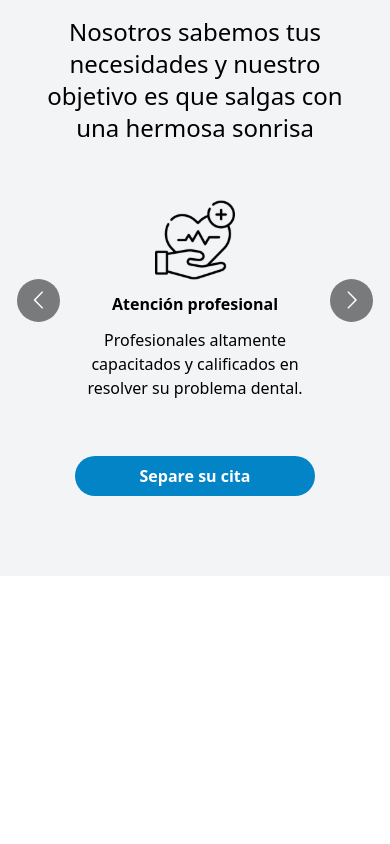
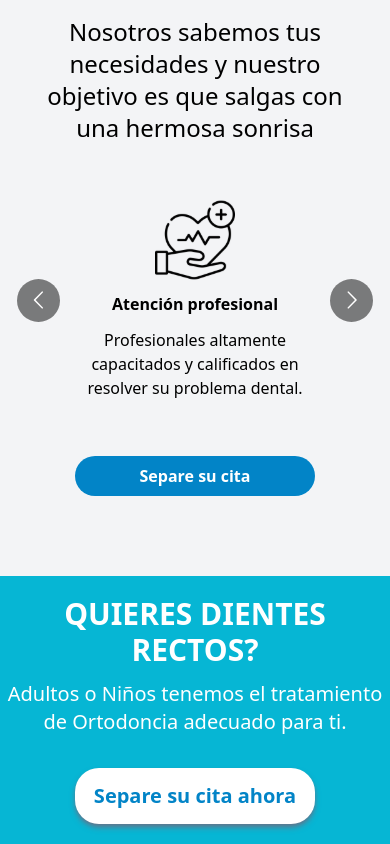
Before and after one commit to No-Country/C10-52-m-reactchallenge-agregar-back, a React (Vite) app: page / in a window 390 px wide. Shown: the part 787-1631 px from the top of the page. Before the commit the page ends 1363 px from the top, so only its background shows below. Built offline with nearby package versions, Linux system fonts and the light colour scheme.

Commit message:
complete banner cite

```diff
--- a/src/App.jsx
+++ b/src/App.jsx
@@ -1,5 +1,4 @@
 import './App.css'
-import Navbar from './components/Navbar/Navbar'
 import OurServices from './components/OurServices/OurServices'
 import WhyChooseUs from './components/WhyChooseUs/WhyChooseUs'
 
@@ -7,7 +6,6 @@ function App() {
 
   return (
     <>
-      <Navbar />
       <OurServices />
       <WhyChooseUs />
     </>
--- a/src/components/Navbar/Navbar.jsx
+++ /dev/null
@@ -1,15 +0,0 @@
-import React from 'react'
-
-const Navbar = () => {
-  return (
-    <>
-       <header>
-        <nav>
-
-        </nav>
-       </header>
-    </>
-  )
-}
-
-export default Navbar
--- a/src/components/WhyChooseUs/WhyChooseUs.jsx
+++ b/src/components/WhyChooseUs/WhyChooseUs.jsx
@@ -26,51 +26,35 @@ const WhyChooseUs = () => {
   ];
   return (
     <section className=" bg-gray-100 mt-20 flex flex-col items-center">
-      <h2 className="text-5xl font-bold pt-20 pb-8 text-center">¿Por que elegirnos?</h2>
-      <p className="m-auto text-2xl w-10/12 text-center">
+      <h2 className="text-5xl font-bold pt-20 pb-8 text-center">
+        ¿Por que elegirnos?
+      </h2>
+      <p className="m-auto text-2xl w-10/12 sm:w-6/12 text-center">
         Nosotros sabemos tus necesidades y nuestro objetivo es que salgas con
         una hermosa sonrisa
       </p>
-      <CarouselC ourSkills={ourSkills} watchMobile={1} watchTablet={3} watchDesktop={4} wSkills={'w-full'} />
-
-{/*       <div className="flex flex-col sm:flex sm:flex-row sm:justify-between w-10/12 m-auto my-14">
-        <div className="flex flex-col items-center mb-14">
-          <img className=" w-20" src="./images/whyChooseUs/heart.svg" alt="" />
-          <h3 className="text-center font-bold py-3">Professional Care</h3>
-          <p className="text-center w-60">
-            PRofesionales altamente capacitados y calificados en resolver su
-            problema dental.
-          </p>
-        </div>
-        <div className="flex flex-col items-center">
-          <img className=" w-20" src="./images/whyChooseUs/heart.svg" alt="" />
-          <h3 className="text-center font-bold py-3">Professional Care</h3>
-          <p className="text-center w-60">
-            PRofesionales altamente capacitados y calificados en resolver su
-            problema dental.
-          </p>
-        </div>
-        <div className="flex flex-col items-center">
-          <img className=" w-20" src="./images/whyChooseUs/heart.svg" alt="" />
-          <h3 className="text-center font-bold py-3">Professional Care</h3>
-          <p className="text-center w-60">
-            PRofesionales altamente capacitados y calificados en resolver su
-            problema dental.
-          </p>
-        </div>
-        <div className="flex flex-col items-center">
-          <img className=" w-20" src="./images/whyChooseUs/heart.svg" alt="" />
-          <h3 className="text-center font-bold py-3">Professional Care</h3>
-          <p className="text-center w-60">
-            PRofesionales altamente capacitados y calificados en resolver su
-            problema dental.
-          </p>
-        </div>
-      </div> */}
-
+      <CarouselC
+        ourSkills={ourSkills}
+        watchMobile={1}
+        watchTablet={3}
+        watchDesktop={4}
+        wSkills={"w-full"}
+      />
       <button className=" bg-sky-600 rounded-3xl p-2 w-60 sm:w-72 text-white hover:bg-sky-800 font-semibold mb-20">
         Separe su cita
       </button>
+      <div className=" bg-cyan-500 w-full h-auto sm:h-36 flex flex-col items-center sm:flex-row sm:justify-around sm:items-center">
+        <div>
+          <h4 className=" text-white text-3xl sm:text-4xl font-bold pb-3 pt-5 text-center sm:text-left">QUIERES DIENTES RECTOS?</h4>
+          <p className=" text-white text-xl text-center">
+            Adultos o Niños tenemos el tratamiento de Ortodoncia adecuado para
+            ti.
+          </p>
+        </div>
+        <button className=" bg-white rounded-3xl text-xl mt-8 mb-5 w-60 h-14 sm:w-60 text-sky-600 hover:bg-sky-800 hover:text-white font-semibold shadow-slate-500 shadow-md">
+          Separe su cita ahora
+        </button>
+      </div>
     </section>
   );
 };
```
